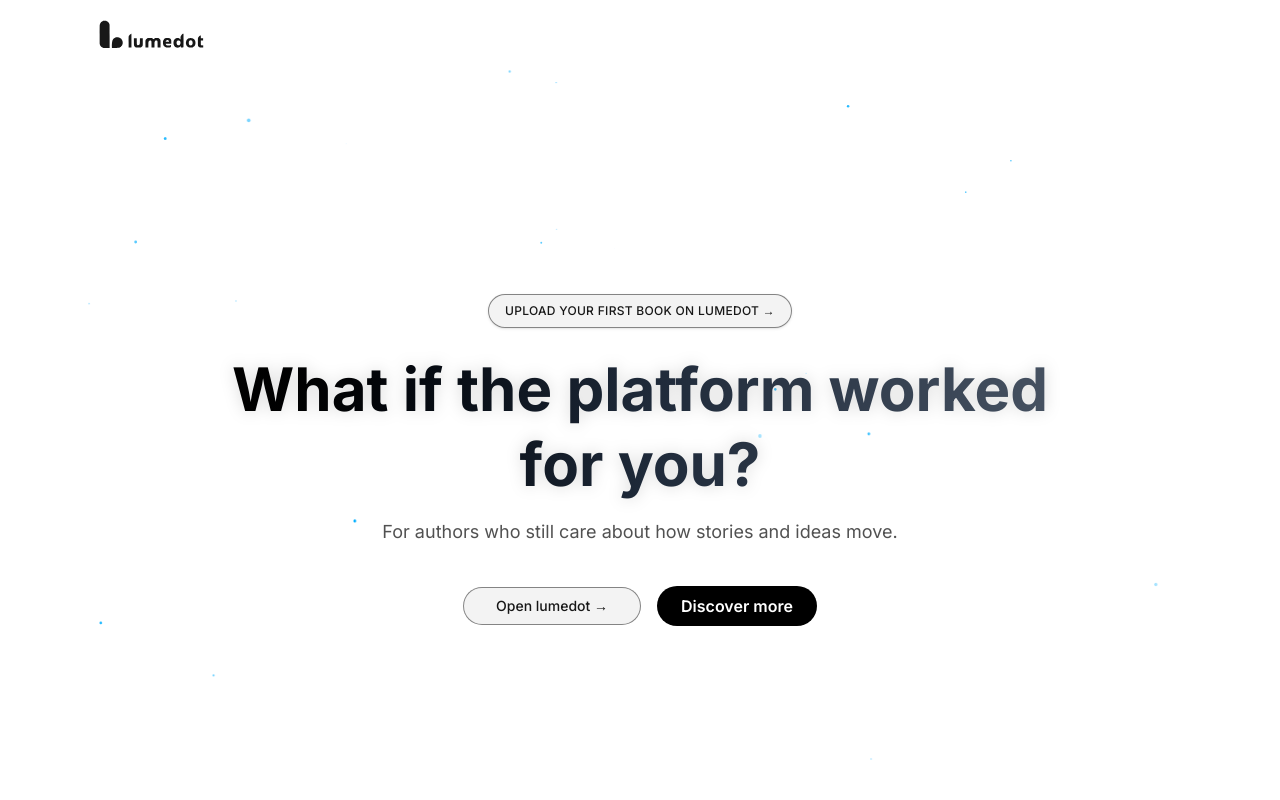
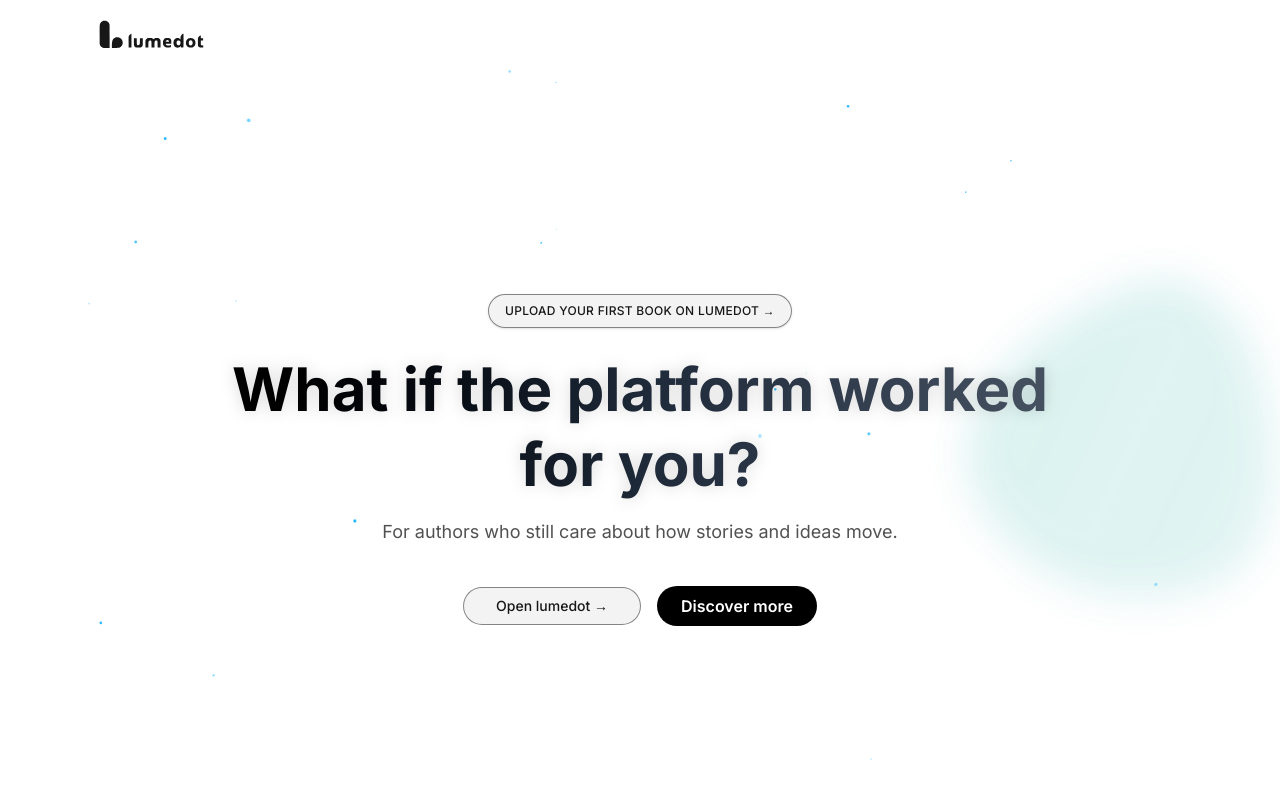
Before and after one commit to lumedot/lumedot-doc, a Next.js app: page / in a window 1280 px wide. Shown: the top 800 px of the page. Built offline with nearby package versions, Linux system fonts and the light colour scheme.

Commit message:
add gradient backdrop & animated blobs to notebook-lumedot home page

```diff
--- /dev/null
+++ b/src/app/components/css/decor/blob.css
@@ -0,0 +1,97 @@
+:root {
+  --nb-bg-base: #f8f9fa;
+  --nb-bg-semi: rgba(248, 249, 250, 0.8);
+  --nb-bg-transparent: rgba(248, 249, 250, 0);
+  --nb-grad-start: #3db9b0;
+  --nb-grad-end: #7c3aed;
+  --nb-blob-1: rgba(61, 185, 176, 0.25);
+  --nb-blob-2: rgba(124, 58, 237, 0.25);
+  --nb-blob-3: rgba(124, 58, 237, 0.20);
+  --nb-blob-4: rgba(61, 185, 176, 0.20);
+  --nb-blob-opacity: 0.75;
+  --nb-blob-blur:    20px;
+}
+
+@media (prefers-color-scheme: dark) {
+  :root {
+    --nb-bg-base: #050510;
+    --nb-bg-semi: rgba(5, 5, 16, 0.8);
+    --nb-bg-transparent: rgba(5, 5, 16, 0);
+    --nb-blob-1: rgba(49, 185, 176, 0.2);
+    --nb-blob-2: rgba(124, 58, 237, 0.20);
+    --nb-blob-3: rgba(124, 58, 237, 0.15);
+    --nb-blob-4: rgba(61, 185, 176, 0.15);
+    --nb-blob-opacity: 0.60;
+    --nb-blob-blur:    30px;
+  }
+}
+
+.notebook-lumedot-container {
+  position: relative;
+  min-height: 100%;
+  width: 100%;
+  overflow-x: hidden;
+  overflow-y: auto;
+  background: linear-gradient(
+    to top,
+    var(--nb-bg-base) 45%,
+    var(--nb-bg-semi) 60%,
+    var(--nb-bg-transparent) 85%
+  );
+}
+
+.notebook-lumedot-blob-container {
+  position: absolute;
+  inset: 0;
+  overflow: hidden;
+  z-index: 0;
+}
+
+.notebook-lumedot-blob {
+  position: absolute;
+  width: 500px;
+  height: 500px;
+  bottom: -200px;
+  right: -200px;
+  border-radius: 42% 58% 70% 30% / 45% 45% 55% 55%;
+  background: linear-gradient(135deg, var(--nb-blob-1), var(--nb-blob-2));
+  opacity: var(--nb-blob-opacity);
+  filter: blur(var(--nb-blob-blur));
+  animation: nbBlobMove 20s ease-in-out infinite alternate;
+}
+
+.notebook-lumedot-blob-2 {
+  width: 400px; height: 400px;
+  top: 60%; left: -150px;
+  background: linear-gradient(135deg, var(--nb-blob-3), var(--nb-blob-4));
+  animation-duration: 25s; animation-delay: -4s;
+  border-radius: 62% 38% 82% 18% / 45% 55% 45% 55%;
+}
+.notebook-lumedot-blob-3 {
+  width: 300px; height: 300px;
+  top: 7.5%; right: 2.5%;
+  background: linear-gradient(135deg, var(--nb-blob-4), var(--nb-blob-1));
+  animation-duration: 18s; animation-delay: -2s;
+  border-radius: 38% 62% 73% 27% / 65% 58% 42% 35%;
+}
+.notebook-lumedot-blob-4 {
+  width: 350px; height: 350px;
+  top: 25%; left: 5%;
+  background: linear-gradient(135deg, var(--nb-blob-2), var(--nb-blob-3));
+  animation-duration: 22s; animation-delay: -6s;
+  border-radius: 52% 48% 63% 37% / 55% 48% 52% 45%;
+}
+
+@keyframes nbBlobMove {
+  0%   { transform: translate(0,0) scale(1) rotate(0deg); }
+  33%  { transform: translate(50px,-30px) scale(1.1) rotate(120deg); }
+  66%  { transform: translate(-20px,40px) scale(0.9) rotate(240deg); }
+  100% { transform: translate(0,0) scale(1) rotate(360deg); }
+}
+
+@media (max-width: 768px) {
+  .notebook-lumedot-blob       { width: 300px; height: 300px; }
+  .notebook-lumedot-blob-2     { width: 250px; height: 250px; }
+  .notebook-lumedot-blob-3     { width: 200px; height: 200px; }
+  .notebook-lumedot-blob-4     { width: 250px; height: 250px; }
+}
--- a/src/app/components/pages/home/opening.js
+++ b/src/app/components/pages/home/opening.js
@@ -15,11 +15,6 @@
   return (
     <section className="relative isolate flex flex-col items-center justify-center min-h-screen overflow-hidden px-4 text-center">
       <Particle />
-
-      <div
-        aria-hidden
-        className="pointer-events-none absolute inset-0 z-0 before:absolute before:inset-0 before:bg-gradient-to-br before:from-white/5 before:via-white/0 before:to-white/5"
-      />
 
       <a
         href="https://opus.lumedot.com"
--- a/src/app/globals.css
+++ b/src/app/globals.css
@@ -1,6 +1,7 @@
 @import "tailwindcss";
 @import './components/css/badge.css';
 @import './components/css/button.css';
+@import './components/css/decor/blob.css';
 
 :root {
   --background: #ffffff;
--- a/src/app/page.js
+++ b/src/app/page.js
@@ -10,7 +10,15 @@
 
 export default function Home() {
   return (
-    <div className="flex flex-col min-h-screen mx-auto max-w-6xl">
+    <div className="min-h-screen w-full relative">
+      <div className="notebook-lumedot-blob-container pointer-events-none">
+        <div className="notebook-lumedot-blob" />
+        <div className="notebook-lumedot-blob notebook-lumedot-blob-2" />
+        <div className="notebook-lumedot-blob notebook-lumedot-blob-3" />
+        <div className="notebook-lumedot-blob notebook-lumedot-blob-4" />
+      </div>
+
+      <div className="flex flex-col min-h-screen mx-auto max-w-6xl relative z-10">
         <BaseHeader />
         <Opening />
         <div id="discover-more" />
@@ -22,5 +30,6 @@
         <Closing />
         <BaseFooter />
       </div>
+    </div>
   );
 }
```
Lines whose indentation alone changed are shown as unchanged.
